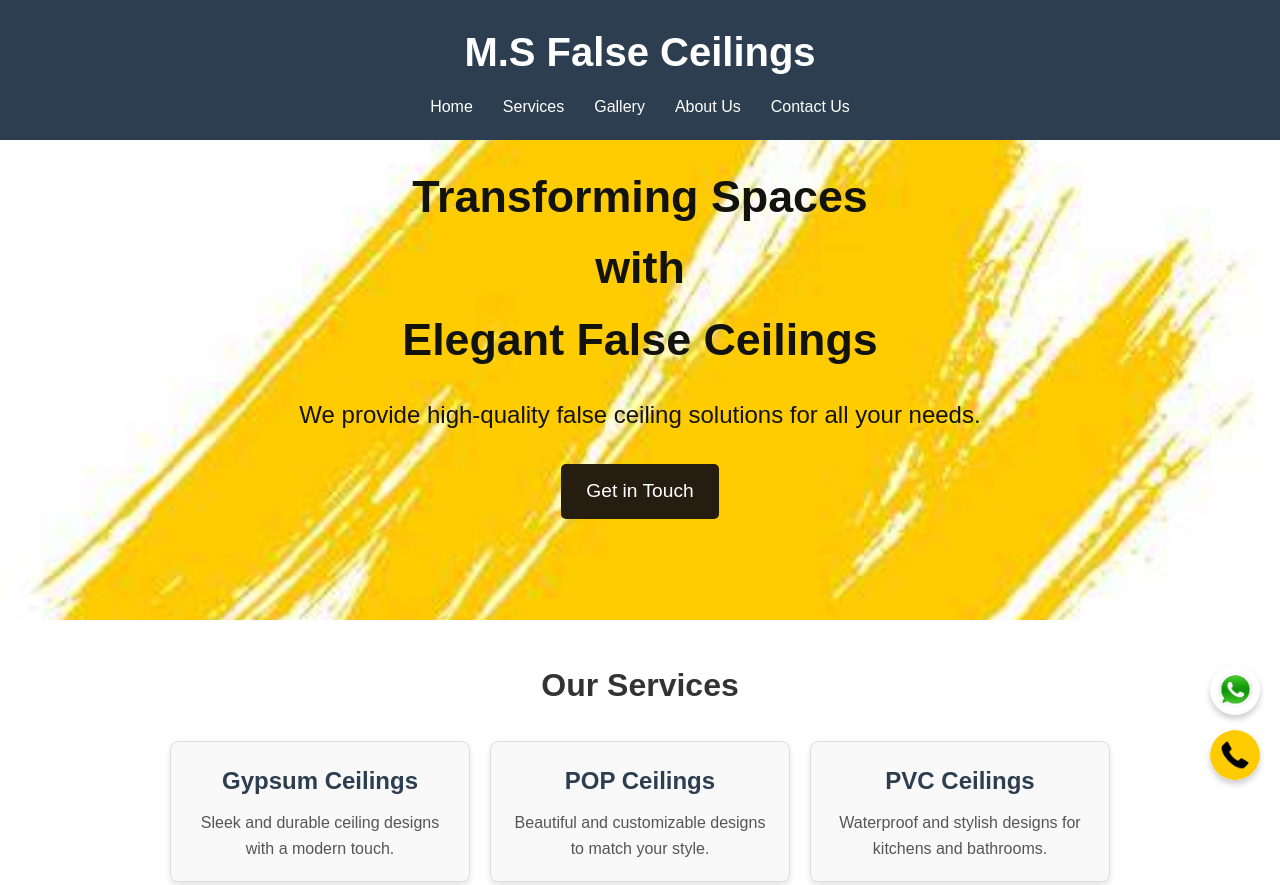
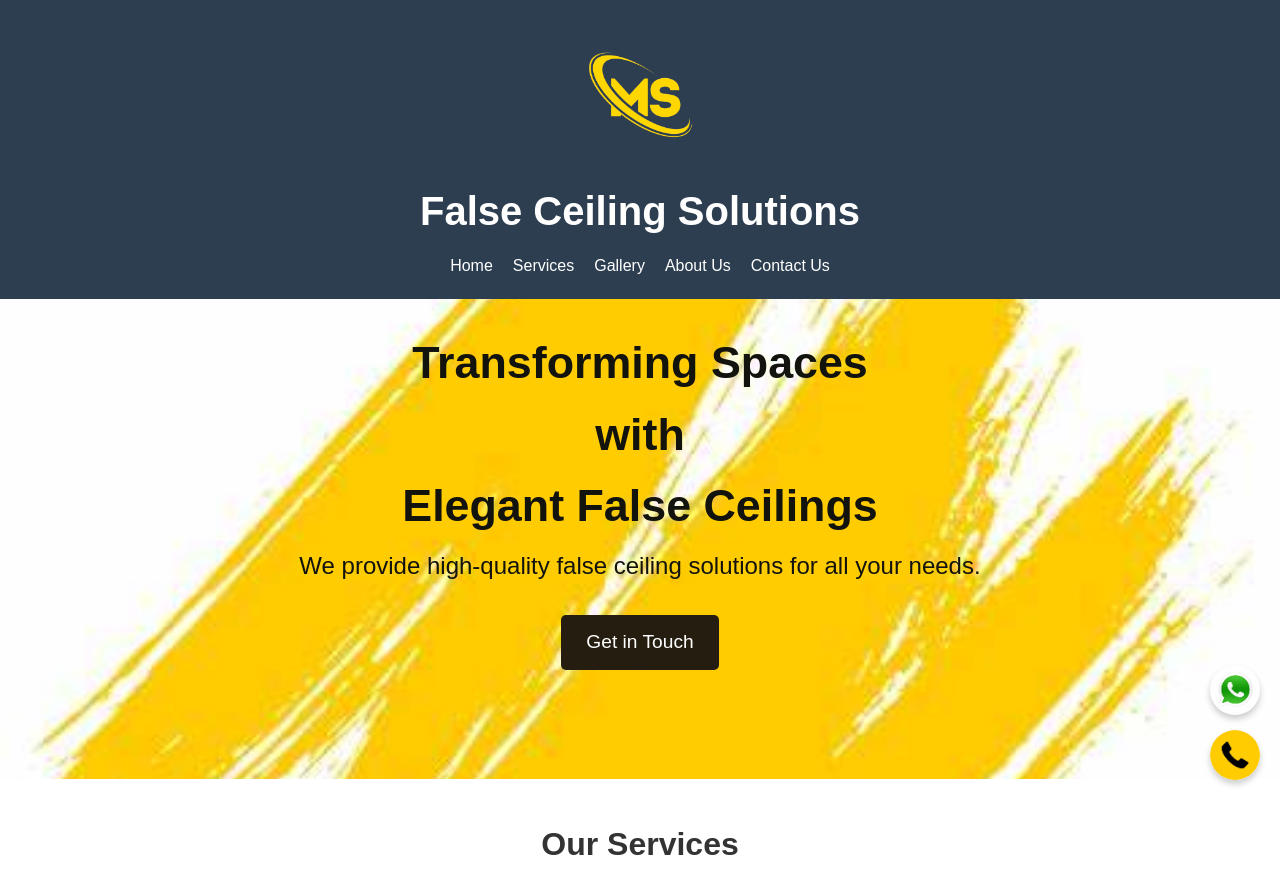
Before and after one commit to Sarfaraz4054/royalfalseceiling, a plain HTML site: page index.html in a window 1280 px wide. Shown: the top 885 px of the page. Drawn offline with Linux system fonts and the light colour scheme.

Commit message:
modified website content/design

```diff
--- a/index.html
+++ b/index.html
@@ -6,12 +6,17 @@
     <meta name="description" content="M.S False Ceilings - Transforming spaces with elegant false ceilings.">
     <title>MS False Ceiling Works</title>
     <link rel="stylesheet" href="styles.css"> <!-- Link to external CSS file -->
+    <meta name="description" content="Best false ceiling services in Telangana.">
+<meta name="keywords" content="false ceilings,false ceiling, gypsum, POP, wooden ceilings, Telangana">
+<meta name="author" content="MS False Ceilings">
+
 </head>
 <body>
     <!-- Header Section -->
     <header>
         <div class="logo">
-            <h1>M.S False Ceilings</h1>
+            <img src="ms-logo-golden-transparent.png" alt="MS False Ceiling Logo" style="width: 150px; height: auto;">
+            <h1> False Ceiling Solutions</h1>
         </div>
         <nav>
             <ul>
--- a/styles.css
+++ b/styles.css
@@ -20,7 +20,11 @@ header {
     top: 0;
     z-index: 1000;
 }
-
+.logo-container img {
+    width: 50px; /* Adjust logo size */
+    height: auto;
+    margin-right: 10px; /* Space between logo and text */
+  }
 header .logo {
     text-align: center;
     font-size: 20px;
@@ -35,7 +39,7 @@ header nav ul {
 }
 
 header nav ul li {
-    margin: 0 15px;
+    margin: 0 10px;
 }
 
 header nav ul li a {
@@ -65,7 +69,7 @@ header nav ul li a:hover {
 
 .hero h2 {
     font-size: 2.8rem; /* Increased font size */
-    margin-bottom: 20px;
+    margin-bottom: 5px;
     font-weight: bold;
     text-shadow: 2px 2px 5px rgba(0, 0, 0, 0); /* Text shadow for better visibility */
 }
@@ -322,6 +326,6 @@ html {
 }
 
 section {
-    scroll-margin-top:150px; /* Adjust this value based on the height of your fixed header */
+    scroll-margin-top:350px; /* Adjust this value based on the height of your fixed header */
     padding: 40px 20px; /* Optional: Add some padding for better spacing */
 }
```
Also changed, not shown: ms-logo-golden-transparent.png (added), robots.txt (added).
